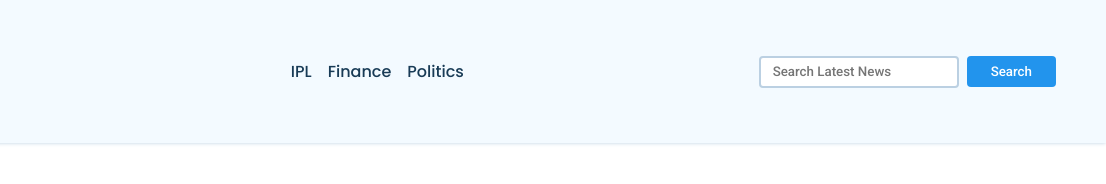
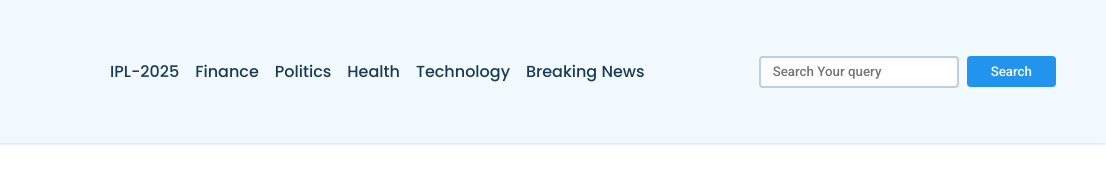
Before and after one commit to CoderNasim2023/News-App-website-, a plain HTML site: page index.html in a window 1280 px wide. Shown: the full height of the page, 174-1280 px from the left. Drawn offline with Linux system fonts and the light colour scheme; no server answers.

Commit message:
updates the codebase

```diff
--- a/index.html
+++ b/index.html
@@ -16,13 +16,17 @@
             </a>
             <div class="nav-links">
                 <ul class="flex">
-                    <li class="hover-link nav-item" id="ipl" onclick="onNavItemClick('ipl')">IPL</li>
+                    <li class="hover-link nav-item" id="ipl" onclick="onNavItemClick('ipl')">IPL-2025</li>
                     <li class="hover-link nav-item" id="finance" onclick="onNavItemClick('finance')">Finance</li>
                     <li class="hover-link nav-item" id="politics" onclick="onNavItemClick('politics')">Politics</li>
+                    <li class="hover-link nav-item" id="Health" onclick="onNavItemClick('Health')">Health</li>
+                     <li class="hover-link nav-item" id="Technology" onclick="onNavItemClick('Technology')">Technology</li>
+                      <li class="hover-link nav-item" id="Breaking News" onclick="onNavItemClick('Breaking news')">Breaking News</li>
+
                 </ul>
             </div>
             <div class="search-bar flex">
-                <input id="search-text" type="text" class="news-input" placeholder="Search Latest News">
+                <input id="search-text" type="text" class="news-input" placeholder="Search Your query">
                 <button id="search-button" class="search-button">Search</button>
             </div>
         </div>
--- a/script.js
+++ b/script.js
@@ -1,4 +1,4 @@
-const API_KEY = "1d3a0eefa97b499d8fbc4ee93eeb40b7";
+const API_KEY = "517177ee666f4a09baac5fbcb4444359";
 const url = "https://newsapi.org/v2/everything?q=";
 
 window.addEventListener("load", () => fetchNews("India"));
```
